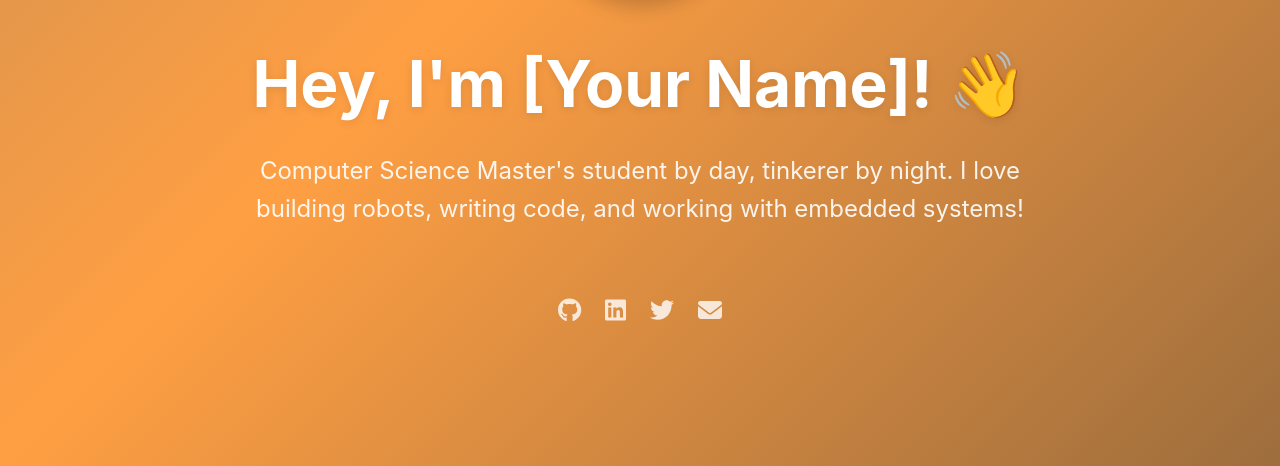
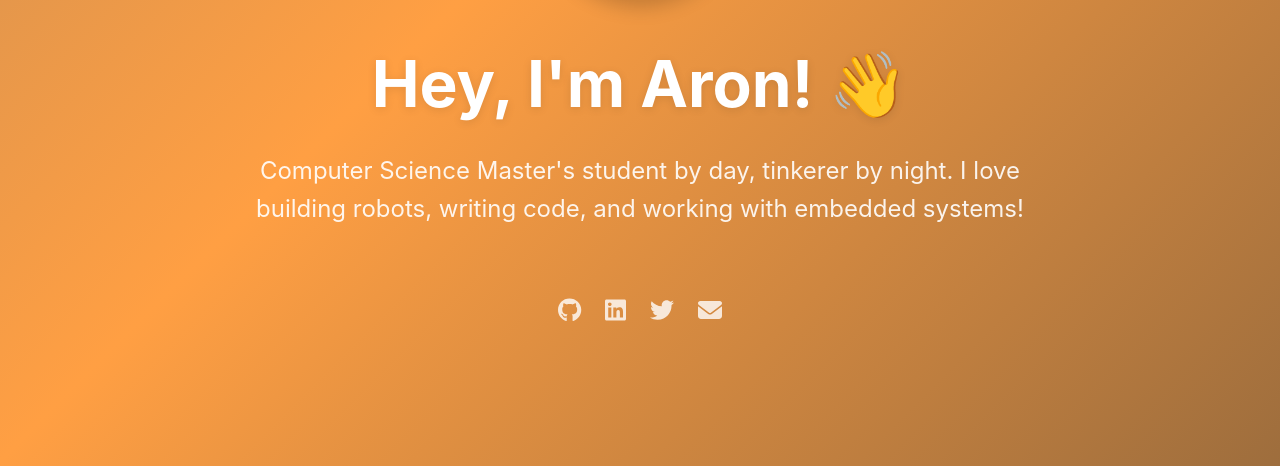
Before and after one commit to aroncullberg/aroncullberg.github.io, a plain HTML site: page index.html in a window 1280 px wide. Shown: the part 334-800 px from the top of the page. Drawn offline with Linux system fonts and the light colour scheme.

Commit message:
forgot placeholder

```diff
--- a/index.html
+++ b/index.html
@@ -503,7 +503,7 @@
     <section class="hero">
         <div class="hero-content">
             <img src="/api/placeholder/200/200" alt="Profile Picture" class="profile-pic">
-            <h1>Hey, I'm [Your Name]! 👋</h1>
+            <h1>Hey, I'm Aron! 👋</h1>
             <p>Computer Science Master's student by day, tinkerer by night.
                I love building robots, writing code, and working with embedded systems!</p>
             <div class="social-links">
```
